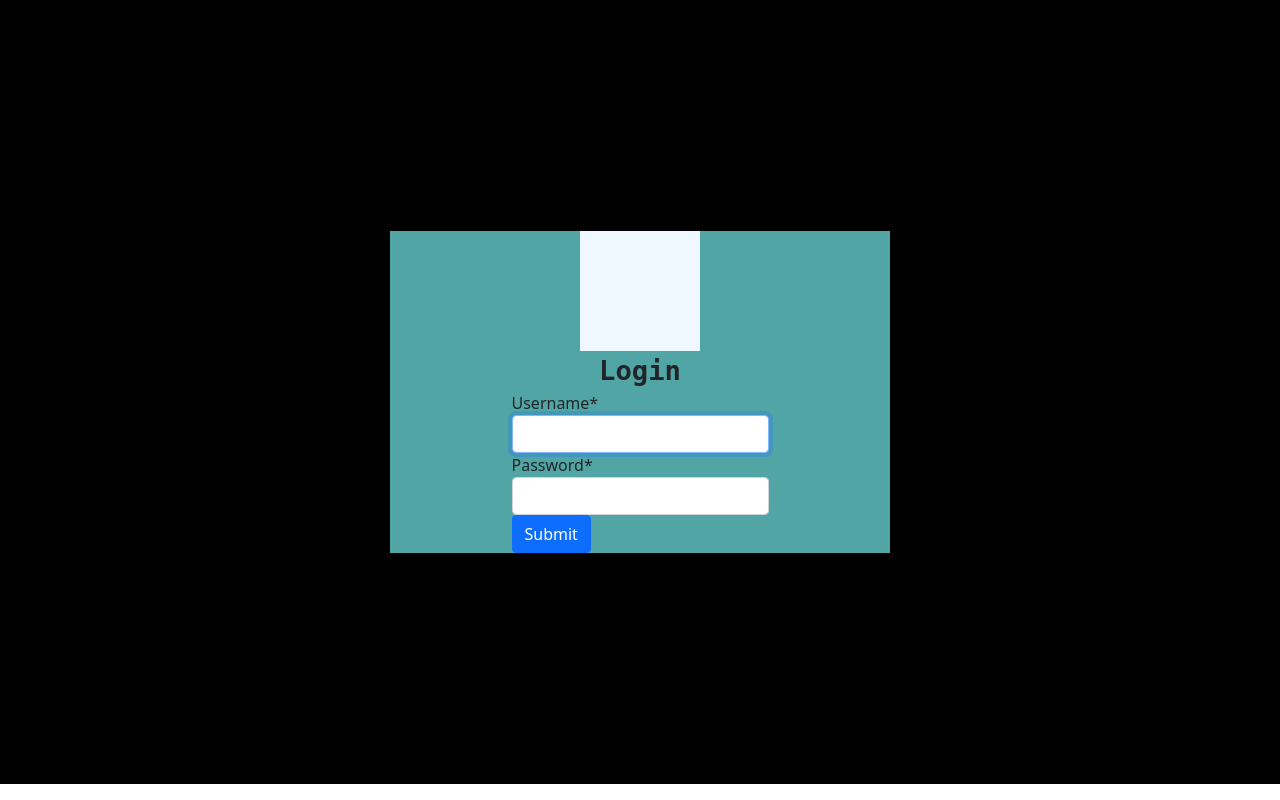
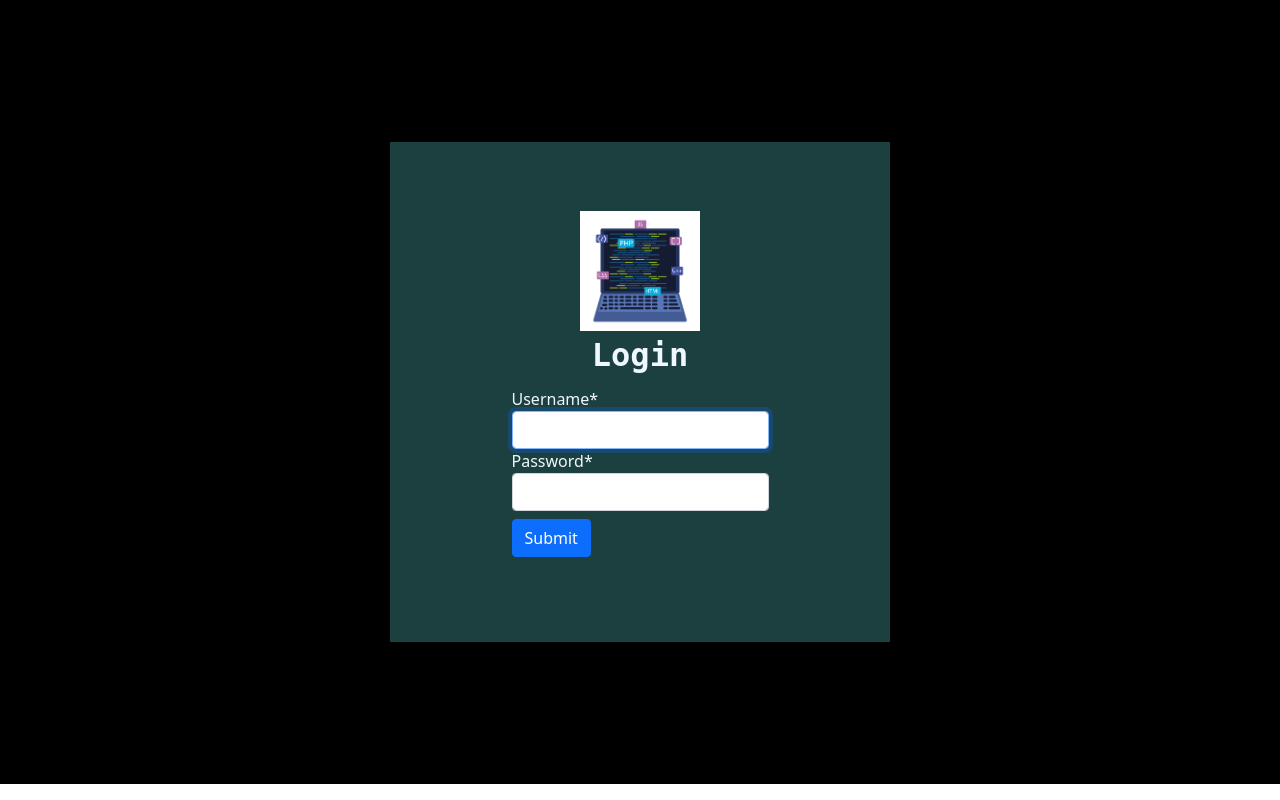
Before and after one commit to Jayson7/djaango-Auths, a Django app: page /login/ in a window 1280 px wide. Run offline with Django 4.2, Linux system fonts and the light colour scheme; some libraries are stand-ins or nearby versions.

Commit message:
crispy forms config

```diff
--- a/authenticator/Templates/registration/login.html
+++ b/authenticator/Templates/registration/login.html
@@ -19,12 +19,12 @@
         <div class="wrappers">
             <div class="logos-img"></div>
             <div class="logos">Login</div>
-            <form method="post">
+            <form method="post" class="my-2">
                 {% csrf_token %}
                 <div class="form-group">{{form.username | as_crispy_field}}</div>
                 <div class="form-group">{{form.password | as_crispy_field}}</div>
 
-                <button type="submit" class="btn btn-primary">Submit</button>
+                <button type="submit" class="btn my-2 btn-primary">Submit</button>
             </form>
         </div>
     </div>
--- a/authenticator/static/login.css
+++ b/authenticator/static/login.css
@@ -1,10 +1,12 @@
 .wrappers {
-    background-color: rgb(82, 165, 165);
+    background-color: rgb(28, 63, 63);
     width: 500px;
     display: flex;
+    height: 500px;
     flex-direction: column;
     align-items: center;
-    justify-content: space-around;
+    justify-content: center;
+    color: aliceblue;
 }
 
 .screen-login {
@@ -18,7 +20,7 @@
 }
 
 .logos {
-    font-size: 1.7rem;
+    font-size: 2rem;
     font-family: monospace;
     font-weight: 900;
 }
@@ -26,5 +28,7 @@
 .logos-img {
     width: 120px;
     height: 120px;
-    background-color: aliceblue;
+    background: url("./images/1.jpg");
+    background-position: center;
+    background-size: cover;
 }
```
Also changed, not shown: authenticator/Templates/registration/register.html (+38 -0 lines).
